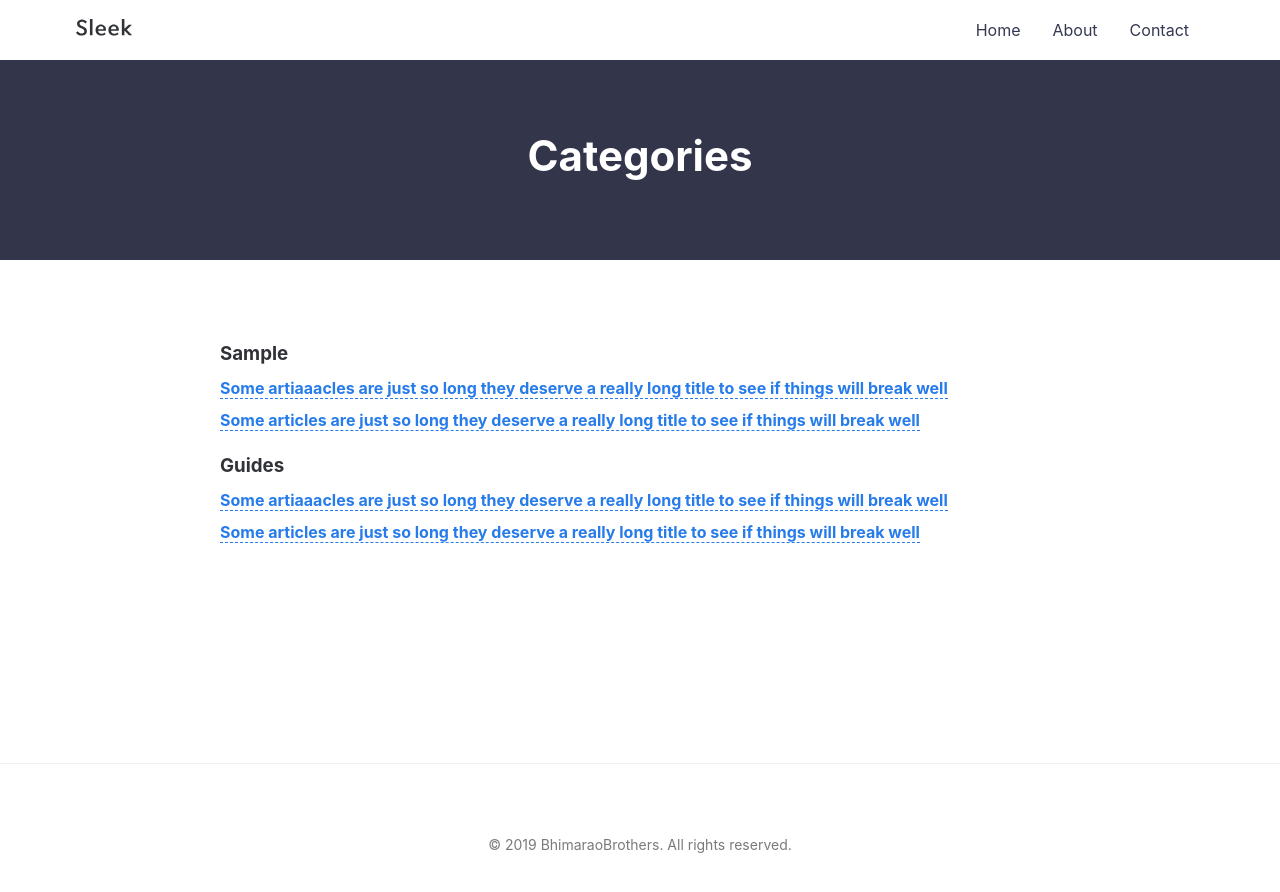
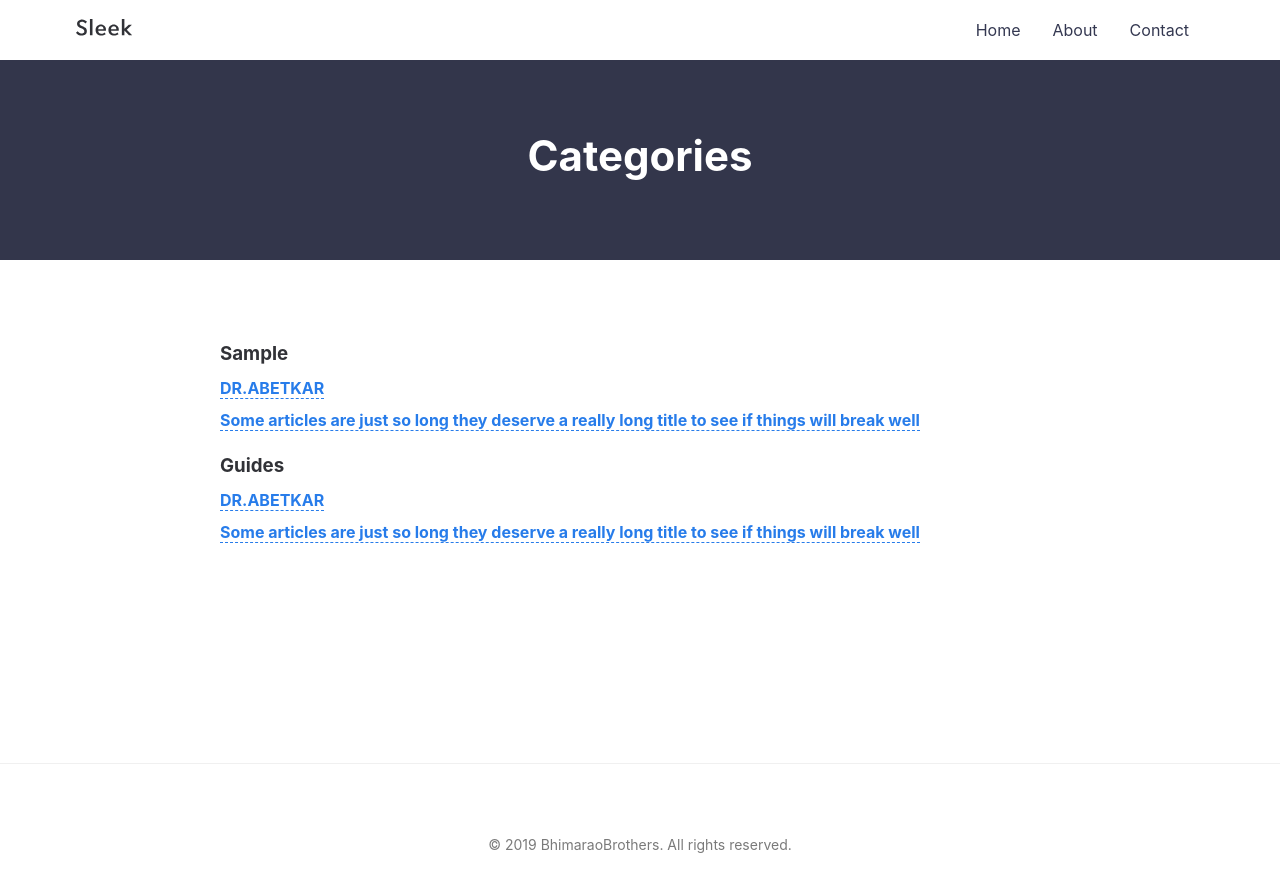
Before and after one commit to Bhimaraobrothers/bhimaraobrothers.github.io, a Jekyll site: the page built from categories.md, in a window 1280 px wide. Shown: the top 892 px of the page. Built offline with Jekyll 4.4.1, drawn with Linux system fonts in a browser that asks for light colours.

Commit message:
Update 2017-10-15-markdown-cheatsheet.md

```diff
--- a/_posts/2017-10-15-markdown-cheatsheet.md
+++ b/_posts/2017-10-15-markdown-cheatsheet.md
@@ -1,7 +1,7 @@
 ---
 layout: post
-title: "Some artiaaacles are just so long they deserve a really long title to see if things will break well"
-featured-img: shane-rounce-205187
+title: "DR.ABETKAR"
+featured-img: AMBETHKAR LOGO004
 categories: [Sample, Guides]
 ---
 
```
